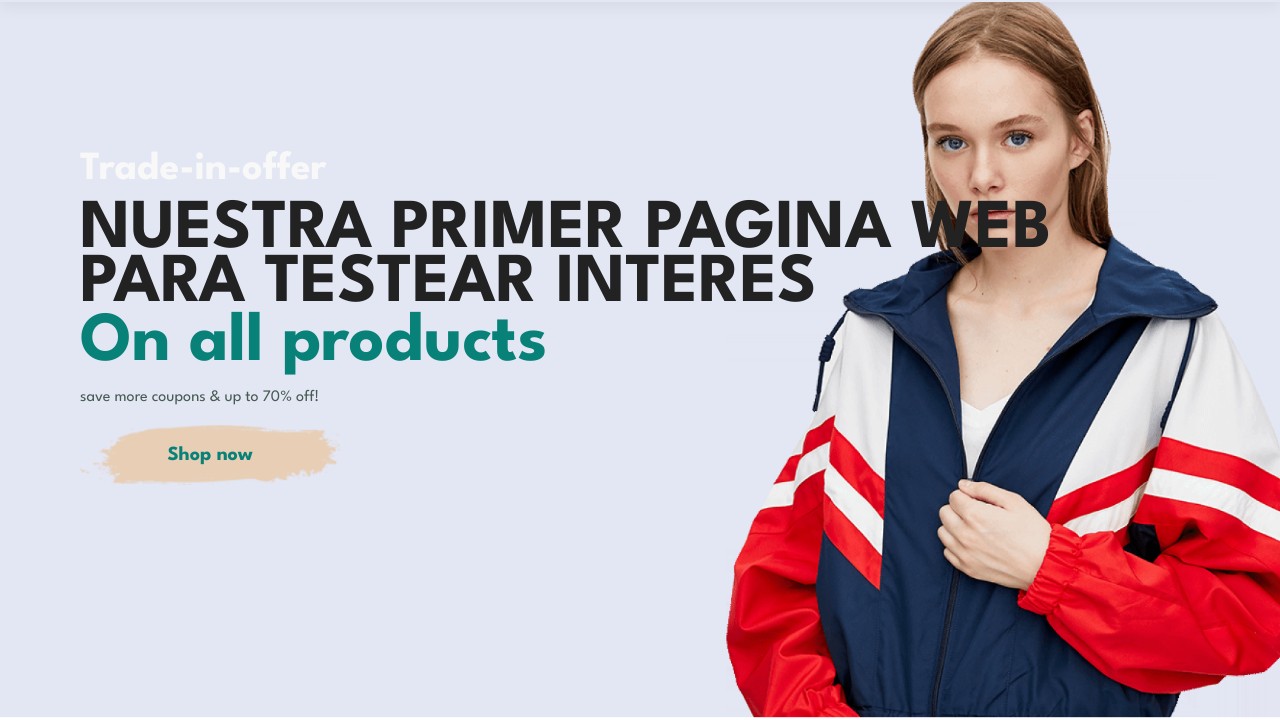
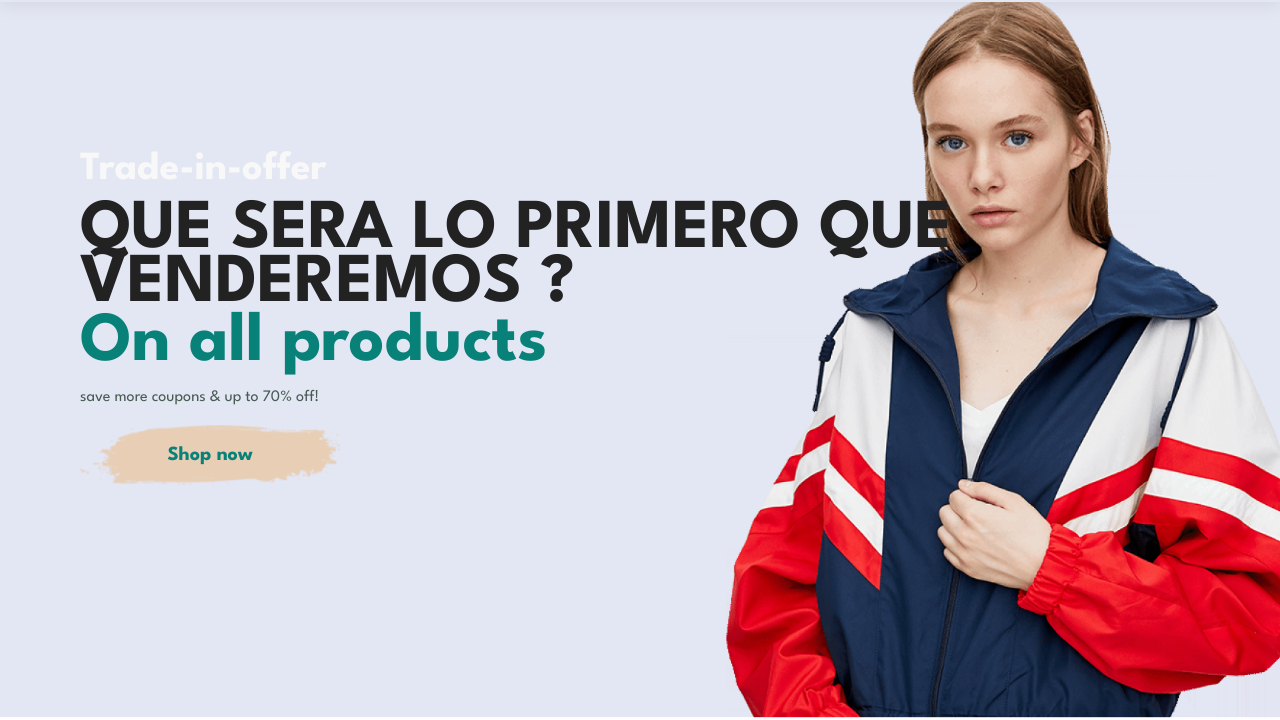
Before and after one commit to Davchrev/project, a plain HTML site: page index.html in a window 1280 px wide. Shown: the part 82-802 px from the top of the page. Drawn offline with Linux system fonts and the light colour scheme.

Commit message:
Update index.html

```diff
--- a/index.html
+++ b/index.html
@@ -41,7 +41,7 @@
     <main>
       <section id="hero">
         <h4>Trade-in-offer</h4>
-        <h2>NUESTRA PRIMER PAGINA WEB PARA TESTEAR INTERES
+        <h2>QUE SERA LO PRIMERO QUE VENDEREMOS ?
         </h2>
         <h1>On all products</h1>
         <p>save more coupons & up to 70% off!</p>
```
